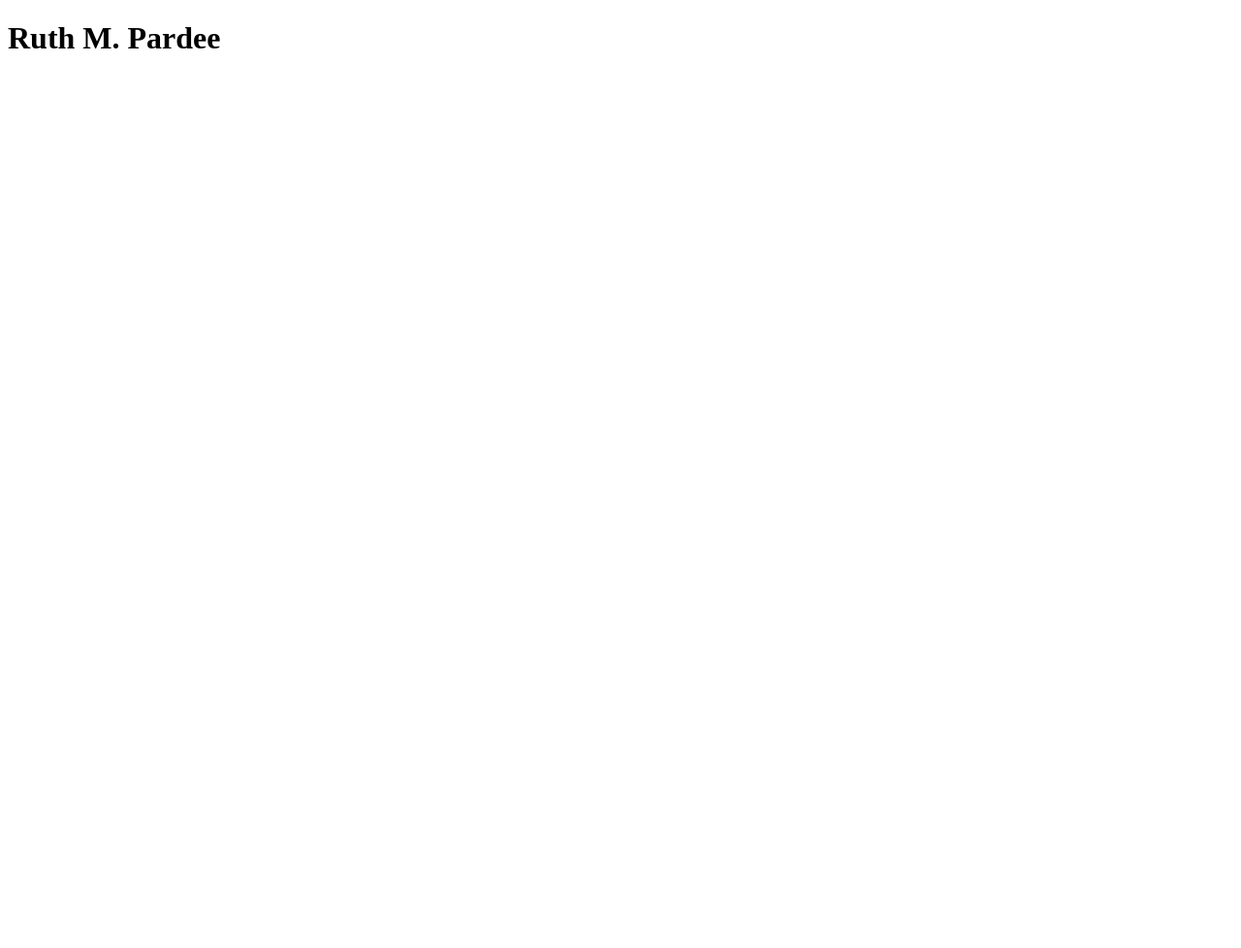
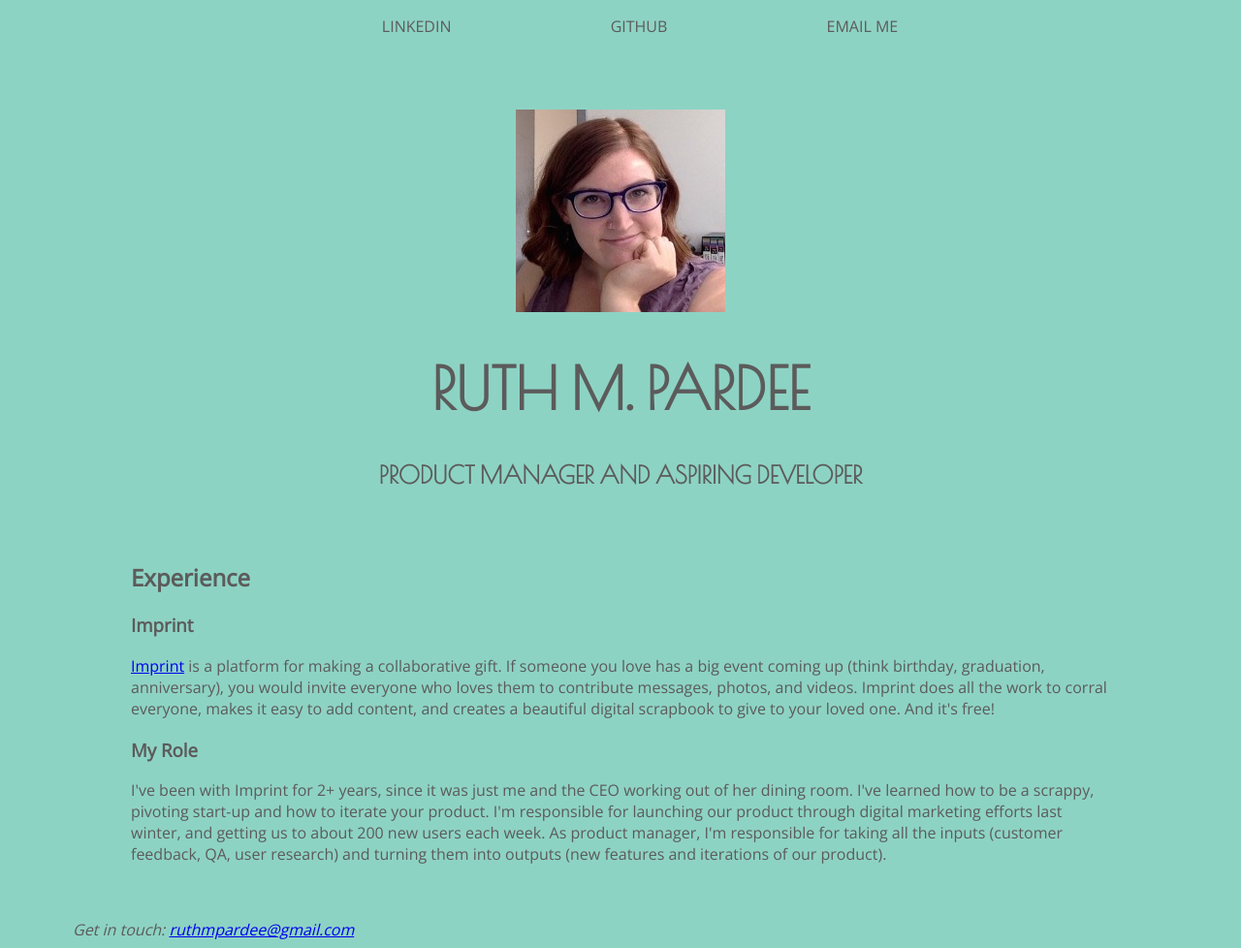
Before and after one commit to ruthmpardee/rmpardee.github.io, a plain HTML site: page index.html in a window 1280 px wide. Shown: the whole page at 97% size. Before the commit the page ends 800 px from the top, so only its background shows below. Drawn offline with nearby package versions, Linux system fonts and the light colour scheme.

Commit message:
Built out the site - added many more elements in HTML and added css and profile image.

```diff
--- a/index.html
+++ b/index.html
@@ -2,9 +2,45 @@
 <html>
 <head>
 	<title>Ruth M. Pardee</title>
+	<link rel="stylesheet" href="styling.css">
 	<link rel="icon" type="image/x-icon" href="RMPfavicon.png">
+	<link href='https://fonts.googleapis.com/css?family=Open+Sans|Poiret+One' rel='stylesheet' type='text/css'>
 </head>
 <body>
-	<h1>Ruth M. Pardee</h1>
+	<div class="nav">
+		<ul>
+			<li>
+				<a href="https://www.linkedin.com/in/ruthmpardee" target="_blank">LinkedIn</a>
+			</li>
+			<li>
+				<a href="https://github.com/rmpardee" target="_blank">GitHub</a>
+			</li>
+			<li>
+				<a href="mailto:ruthmpardee@gmail.com">Email Me</a>
+			</li>
+		</ul>
+	</div>
+	<div class="heading">
+		<img src="RMP_profile_img.jpeg" />
+		<h1>Ruth M. Pardee</h1>
+		<p>Product Manager and aspiring developer</p>
+	</div>
+	<div class="main_text">
+		<h2>Experience</h2>
+		<h3>Imprint</h3>
+		<p>
+			<a href="https://imprint.us" target="_blank">Imprint</a>
+			is a platform for making a collaborative gift. If someone you love has a big event coming up (think birthday, graduation, anniversary), you would invite everyone who loves them to contribute messages, photos, and videos. Imprint does all the work to corral everyone, makes it easy to add content, and creates a beautiful digital scrapbook to give to your loved one. And it's free!
+		</p>
+		<h3>My Role</h3>
+		<p>
+			I've been with Imprint for 2+ years, since it was just me and the CEO working out of her dining room. I've learned how to be a scrappy, pivoting start-up and how to iterate your product. I'm responsible for launching our product through digital marketing efforts last winter, and getting us to about 200 new users each week. As product manager, I'm responsible for taking all the inputs (customer feedback, QA, user research) and turning them into outputs (new features and iterations of our product).
+		</p>
+	</div>
 </body>
+<footer>
+	<address>
+		Get in touch: <a href="mailto:ruthmpardee@gmail.com">ruthmpardee@gmail.com</a>
+	</address>
+</footer>
 </html>
--- /dev/null
+++ b/styling.css
@@ -0,0 +1,50 @@
+body {
+	background-color: #8DD3C4;
+	font-family: 'Open Sans', sans-serif;
+	color: #5C5B5B;
+	margin-left: 75px;
+	margin-right: 75px;
+}
+
+.nav {
+	text-align: center;
+}
+
+.nav a {
+	color: #5C5B5B;
+	text-decoration: none;
+}
+
+.nav a:hover {
+	color: black;
+}
+
+.nav li {
+	display: inline;
+	text-transform: uppercase;
+	padding-left: 80px;
+	padding-right: 80px;
+}
+
+.heading {
+	text-align: center;
+	text-transform: uppercase;
+	font-family: 'Poiret One', cursive;
+	font-weight: bold;
+	margin-top: 75px;
+	margin-bottom: 75px;
+}
+
+	h1 {
+		font-size: 60px;
+	}
+
+	.heading p {
+		font-size: 25px;
+	}
+
+.main_text {
+	padding-left: 60px;
+	padding-right: 60px;
+	padding-bottom: 40px;
+}
```
Also changed, not shown: RMP_profile_img.jpeg (added).
